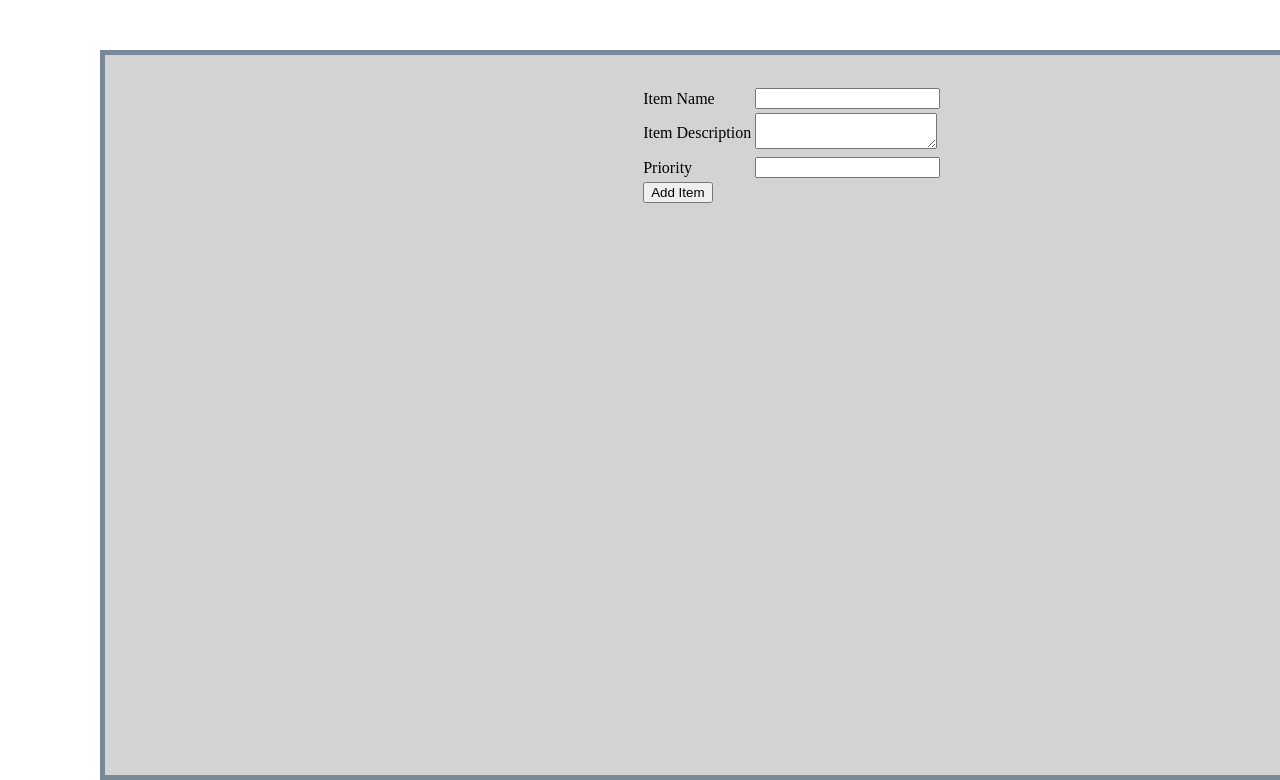
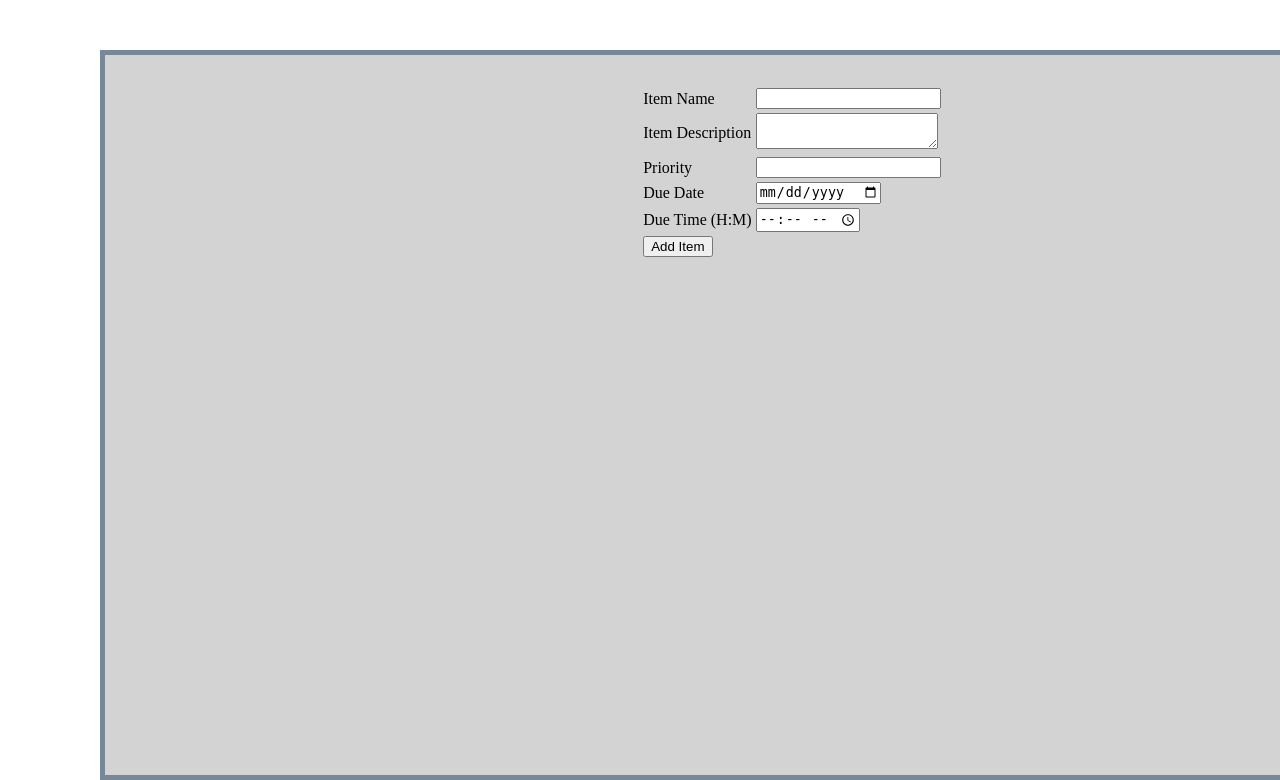
Before and after one commit to GRitchie1/Balena_ToDoList, a Flask app: page /add_item in a window 1280 px wide. Shown: the part 142-922 px from the top of the page. Run offline with Flask 2, Linux system fonts and the light colour scheme; some libraries are stand-ins or nearby versions.

Commit message:
Get Add & edit working with time/date
still to add time/date to item page

```diff
--- a/todolist/src/forms.py
+++ b/todolist/src/forms.py
@@ -1,6 +1,7 @@
 from flask_wtf import FlaskForm
-from wtforms import StringField, SubmitField, TextAreaField, RadioField, IntegerField
+from wtforms import StringField, SubmitField, TextAreaField, RadioField, IntegerField, DateField, TimeField
 from wtforms.validators import DataRequired
+from wtforms.fields.html5 import DateField
 
 class FieldsRequiredForm(FlaskForm):
   class Meta:
@@ -15,7 +16,10 @@ class AddItemForm(FieldsRequiredForm):
   name  = StringField("Item Name", validators=[DataRequired()])
   description = TextAreaField("Item Description", validators=[DataRequired()])
   priority = IntegerField("Priority", validators=[DataRequired()])
+  due_date = DateField('Due Date')
+  due_time = TimeField('Due Time (H:M)',format = "%H:%M")
   submit = SubmitField("Add Item")
+
 
 class AddStepForm(FieldsRequiredForm):
    name  = StringField("Step Name", validators=[DataRequired()])
@@ -25,4 +29,6 @@ class EditItemForm(FieldsRequiredForm):
   name  = StringField("Item Name", validators=[DataRequired()])
   description = TextAreaField("Item Description", validators=[DataRequired()])
   priority = IntegerField("Priority", validators=[DataRequired()])
+  due_date = DateField('Due Date')
+  due_time = TimeField('Due Time (H:M)',format = "%H:%M")
   submit = SubmitField("Save Changes")
--- a/todolist/src/main.py
+++ b/todolist/src/main.py
@@ -95,7 +95,7 @@ def list(category):
     elif category == "prioritised":
         list_items = Item.query.filter(Item.complete == False).order_by(Item.priority)
     elif category == "timed":
-        list_items = Item.query.filter(Item.complete == False)
+        list_items = Item.query.filter(Item.complete == False).order_by(Item.due_time)
     else:
         list_items = Item.query.all()
 
@@ -194,7 +194,9 @@ def add_item_submit():
         else:
             priority = add_item_form.priority.data
 
-        item = Item(name = add_item_form.name.data, description = add_item_form.description.data, priority = priority)
+        due_time = datetime.combine(add_item_form.due_date.data, add_item_form.due_time.data)
+
+        item = Item(name = add_item_form.name.data, description = add_item_form.description.data, priority = priority, due_time=due_time)
         db.session.add(item)
         try:
             db.session.commit()
@@ -259,7 +261,7 @@ def edit_item(item_id):
             up_step.number = up_step.number + 1
             db.session.commit()
 
-    return(render_template("edit_item.html",categories=categories, item=item, steps = Step.query.filter(Step.item_id == item.id).order_by(Step.number), edit_item = EditItemForm(name=item.name,description=item.description,priority=item.priority), add_step = AddStepForm()))
+    return(render_template("edit_item.html",categories=categories, item=item, steps = Step.query.filter(Step.item_id == item.id).order_by(Step.number), edit_item = EditItemForm(name=item.name,description=item.description,priority=item.priority, due_date=datetime.date(item.due_time),due_time=datetime.time(item.due_time)), add_step = AddStepForm()))
 
 @app.route("/<item_id>/edit_item_submit", methods=["POST"])
 def edit_item_submit(item_id):
@@ -269,6 +271,7 @@ def edit_item_submit(item_id):
         item = Item.query.get(item_id)
         item.name = edit_item_form.name.data
         item.description = edit_item_form.description.data
+        item.due_time = datetime.combine(edit_item_form.due_date.data, edit_item_form.due_time.data)
 
         if edit_item_form.priority.data > 99:
             item.priority = 99
--- a/todolist/src/templates/add_item.html
+++ b/todolist/src/templates/add_item.html
@@ -42,6 +42,14 @@
           <td>{{add_item.priority()}}</td>
         </tr>
         <tr>
+          <td>{{add_item.due_date.label}}</td>
+          <td>{{add_item.due_date()}}</td>
+        </tr>
+        <tr>
+          <td>{{add_item.due_time.label}}</td>
+          <td>{{add_item.due_time()}}</td>
+        </tr>
+        <tr>
           <td>{{add_item.submit()}}</td>
         </tr>
       </tbody>
```
Also changed, not shown: todolist/src/templates/edit_item.html (+8 -0 lines), todolist/src/templates/lists.html (+9 -9 lines).
